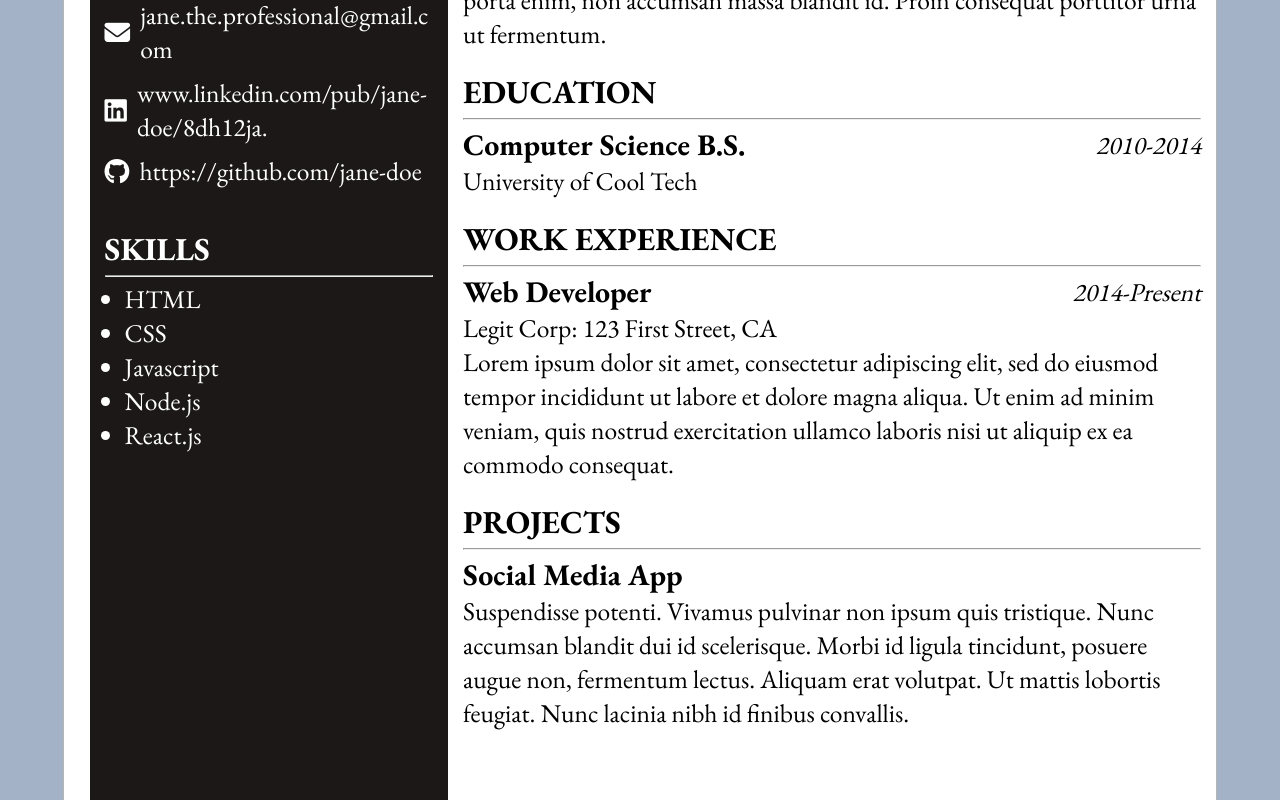
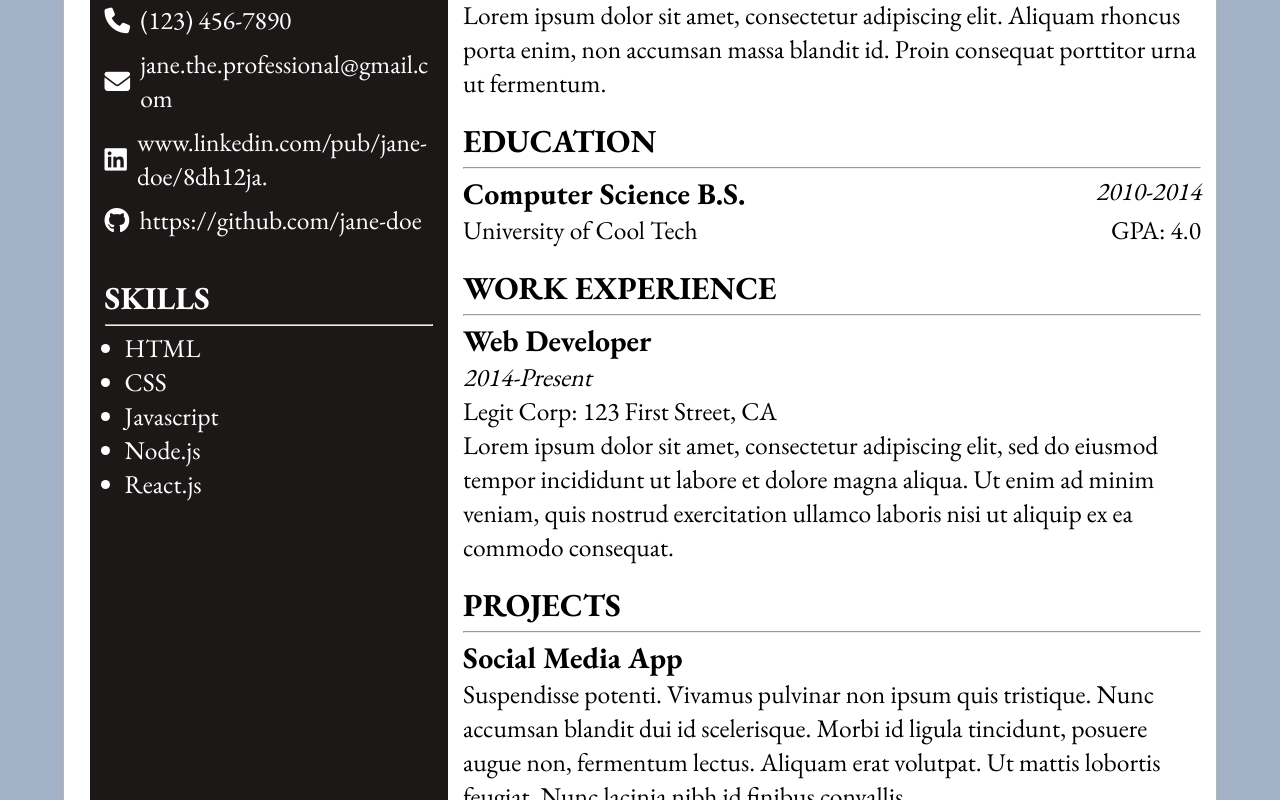
Before and after one commit to Angie-n/cv-project, a React (Create React App) app: page / in a window 1280 px wide. Shown: the part 2020-2820 px from the top of the page. Built offline with nearby package versions, Linux system fonts and the light colour scheme.

Commit message:
Option for GPA, restyling for education

```diff
--- a/src/App.js
+++ b/src/App.js
@@ -17,7 +17,7 @@ class App extends Component {
       contacts: [infoObjects.Contact("phone", ""), infoObjects.Contact("email", ""), infoObjects.Contact("linkedIn", ""), infoObjects.Contact("github", "")],
       skills: [],
       profile: "",
-      education: [infoObjects.Education("", "", "", "")],
+      education: [infoObjects.Education("", "", "", "", "")],
       experience: [infoObjects.Experience("", "", "", "", "", "")],
       project: [infoObjects.Project("", "")],
       showCrop: false,
--- a/src/components/Form.js
+++ b/src/components/Form.js
@@ -136,6 +136,9 @@ const Qualifications = props => {
                 case "location":
                     ed.location = value;
                     break;
+                case "gpa":
+                    ed.gpa = value;
+                    break;
                 default:
             }
             let newEducation = [...education];
@@ -167,6 +170,10 @@ const Qualifications = props => {
                 <p>
                     <label htmlFor="educationLocation">Location</label>
                     <input type="text" id="educationLocation" name="educationLocation" onChange={e => changeEducation("location", e.target.value)} value={education[i].location}></input>
+                </p>
+                <p>
+                    <label htmlFor="educationGPA">GPA</label>
+                    <input type="text" id="educationGPA" name="educationGPA" onChange={e => changeEducation("gpa", e.target.value)} value={education[i].gpa}></input>
                 </p>
                 <button title="Delete Education" type="button" className="form-delete-btn" onClick={e => removeEducation()}>X</button>
             </div>
--- a/src/components/Preview.js
+++ b/src/components/Preview.js
@@ -68,7 +68,7 @@ const Main = props => {
 
   if(profile === "") profileDisplay = "Lorem ipsum dolor sit amet, consectetur adipiscing elit. Aliquam rhoncus porta enim, non accumsan massa blandit id. Proin consequat porttitor urna ut fermentum.";
   if(education.length === 1 && education[0].name === "" && education[0].startDate === "" && education[0].endDate === "" && education[0].location === "") {
-    educationDisplay[0] = infoObjects.Education("Computer Science B.S.", "2010", "2014", "University of Cool Tech");
+    educationDisplay[0] = infoObjects.Education("Computer Science B.S.", "2010", "2014", "University of Cool Tech", "4.0");
   }
   if(experience.length === 1 && experience[0].title === "" && experience[0].startDate === "" && experience[0].endDate === "" && experience[0].company === "" && experience[0].location === "" && experience[0].description === "") {
     experienceDisplay[0] = infoObjects.Experience("Web Developer", "2014", "Present", "Legit Corp", "123 First Street, CA", "Lorem ipsum dolor sit amet, consectetur adipiscing elit, sed do eiusmod tempor incididunt ut labore et dolore magna aliqua. Ut enim ad minim veniam, quis nostrud exercitation ullamco laboris nisi ut aliquip ex ea commodo consequat.");
@@ -84,16 +84,22 @@ const Main = props => {
   }
 
   function EducationDisplay() {
+    const getGPA = (e) => {
+      if(e.gpa) return 'GPA: ' + e.gpa;
+      return '';
+    }
+
     if(educationDisplay.length > 0) {
       return (
         <div id="preview-education">
           <h2>Education</h2>
           <hr />
-          <ul>
+          <ul className='education-item'>
             {educationDisplay.map((e,i) => {return <li key={"education-" + i}>
               <h3>{e.name}</h3>
               <p className="preview-date">{getPreviewDate(e)}</p>
               <p>{e.location}</p>
+              <p>{getGPA(e)}</p>
             </li>})}
           </ul>
         </div>
--- a/src/helpers/infoObjects.js
+++ b/src/helpers/infoObjects.js
@@ -18,8 +18,8 @@ const Contact = (type, info) => {
     return {type, info, icon};
 }
 
-const Education = (name, startDate, endDate, location) => {
-    return {name, startDate, endDate, location};
+const Education = (name, startDate, endDate, location, gpa) => {
+    return {name, startDate, endDate, location, gpa};
 }
 
 const Experience = (title, startDate, endDate, company, location, description) => {
--- a/src/styles/Preview.css
+++ b/src/styles/Preview.css
@@ -108,15 +108,37 @@ hr {
   padding: 10px 0 10px 0;
 }
 
-#preview-main ul li{
+/* #preview-main ul li{
   display: flex;
   flex-wrap: wrap;
   align-items: center;
   justify-content: space-between;
+} */
+
+.education-item li{
+  display: grid;
+  grid-template-columns: auto;
+  grid-template-areas:
+    "name name name date"
+    "location location location gpa";
 }
 
-#preview-main ul li p:nth-child(3) {
-  width: 100%;
+.education-item li p:nth-child(1) {
+  grid-area: name;
+}
+
+.education-item li p:nth-child(2) {
+  grid-area: date;
+  text-align: end;
+}
+
+.education-item li p:nth-child(3) {
+  grid-area: location;
+}
+
+.education-item li p:nth-child(4) {
+  grid-area: gpa;
+  text-align: end;
 }
 
 .preview-date {
```
